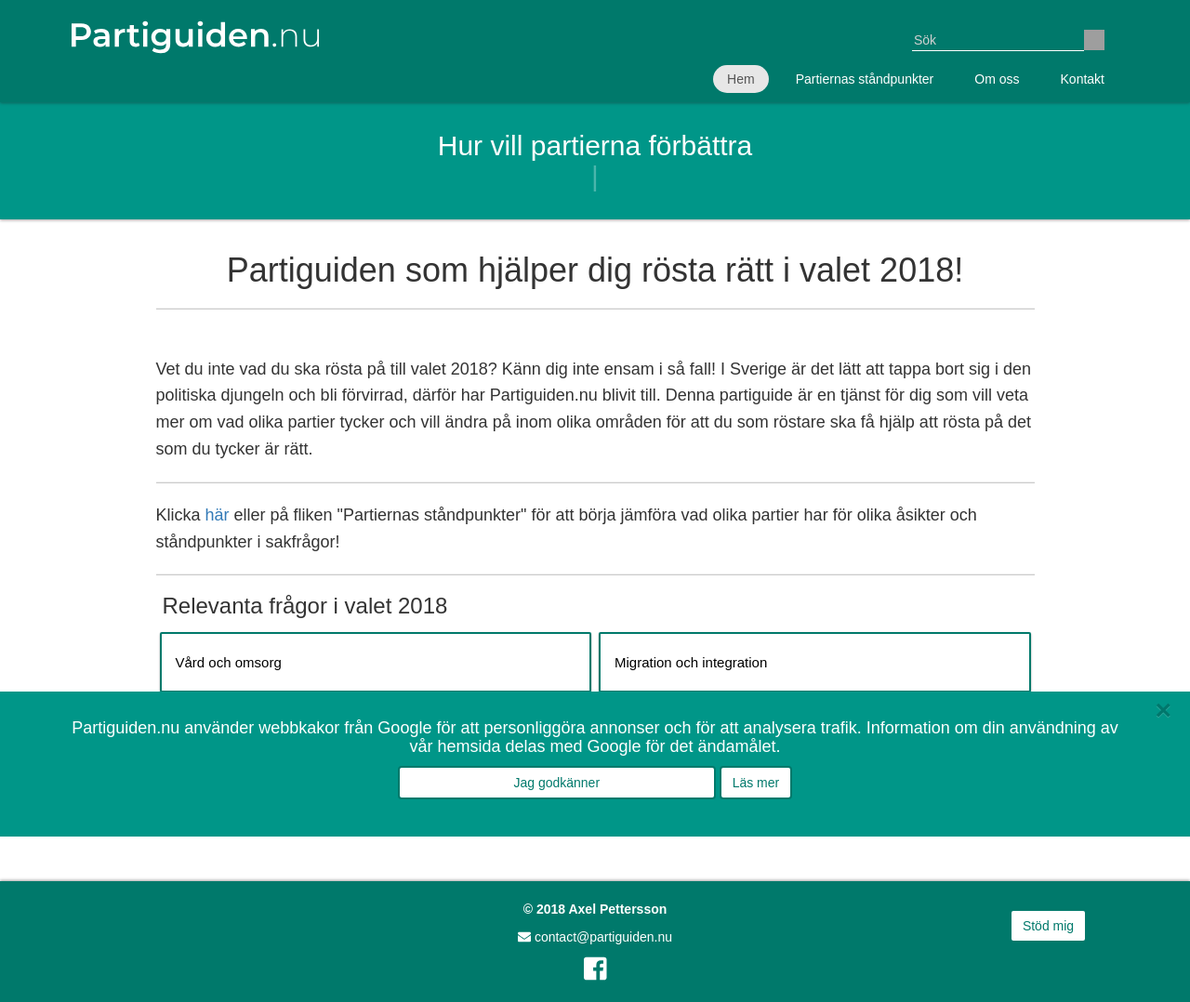
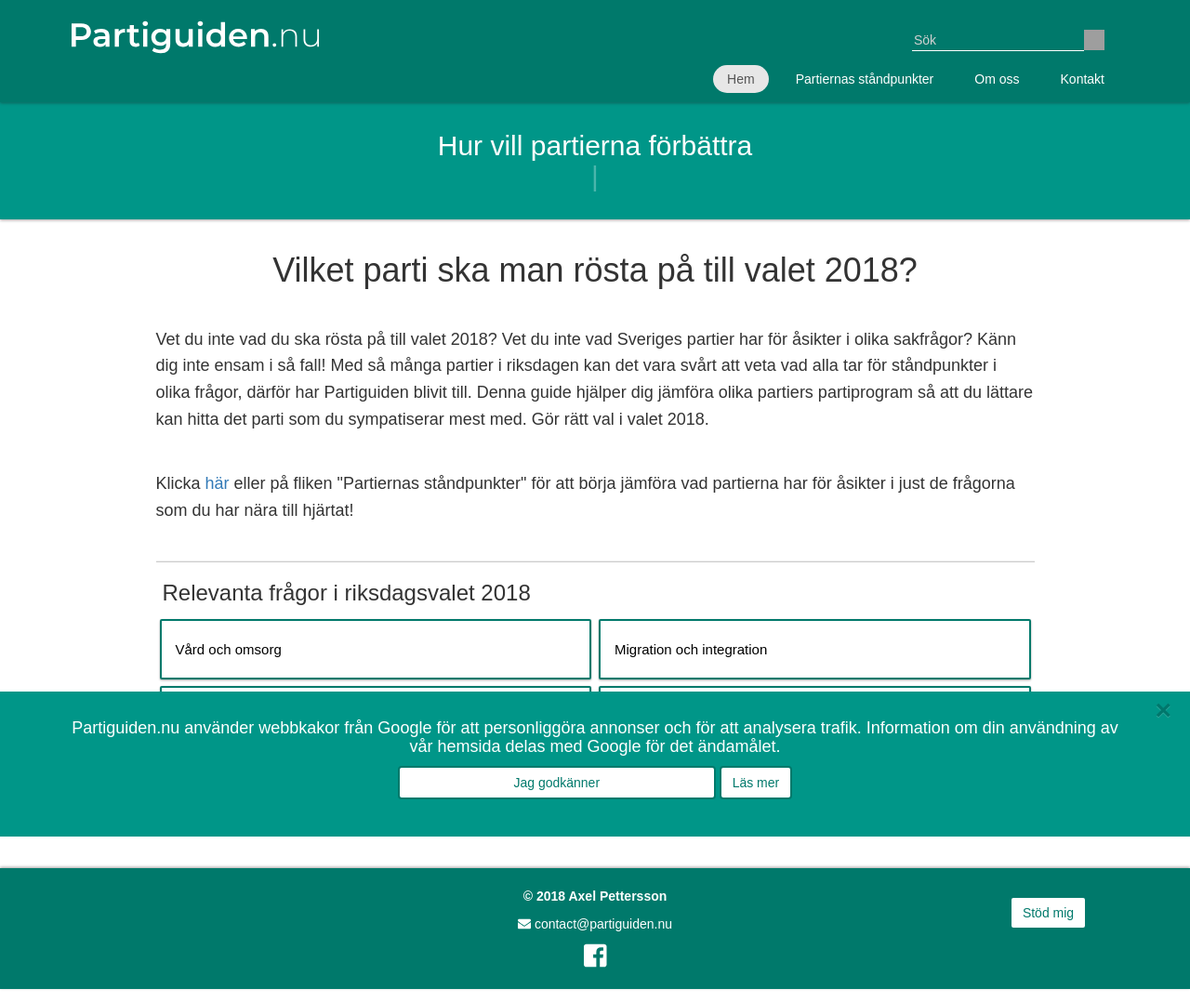
Before and after one commit to Ackuq/partiguiden.nu, a Jekyll site: the page built from index.md, in a window 1280 px wide. Shown: the whole page at 93% size. Built offline with Jekyll 4.4.1, drawn with Linux system fonts in a browser that asks for light colours; some web fonts are replaced; grey boxes are pictures that could not be loaded.

Commit message:
Better html structure

```diff
--- a/_layouts/default.html
+++ b/_layouts/default.html
@@ -14,7 +14,7 @@
     {% case page.title %}
         {% when "Partiguiden" %}
             <title>{{ page.title }} - Jämför partiernas politik</title>
-            <meta name="description" content="Hitta information om vad Sveriges partier tar för ståndpunkter sakfrågor så du kan jämföra och hitta det parti som du sympatiserar med mest. Rösta rätt 2018!">
+            <meta name="description" content="Vad tar Sveriges partier för ståndpunkter i sakfrågor? Här kan du jämföra och hitta det parti som du sympatiserar med mest så du kan rösta rätt i valet 2018!">
         {% when "Om oss" %}
             <title>{{ page.title }} | Partiguiden.nu</title>
             <meta name="description" content="Partiguiden.nu erbjuder en platform där du kan jämföra vad olika partier tycker i sakfrågor för att det ska bli lättare att hitta det parti du sympatiserar med mest.">
--- a/css/styles.scss
+++ b/css/styles.scss
@@ -61,6 +61,7 @@
 
 .contentText{
     line-height: 1.6;
+    margin: 40px 0;
 }
 .list-group-item{
     border-radius: 0 !important;
--- a/index.md
+++ b/index.md
@@ -4,45 +4,40 @@
 ---
 <div id="content" class="ptop-0">
   <div class="text-center" id="hemjumbotron">
-    <h2 class="noMargin"> Hur vill partierna förbättra <br>
-        <span class="element" id="typeText"></span>
-        <span class="typed-cursor"></span>
+      <h2 class="noMargin"> Hur vill partierna förbättra <br>
+          <span class="element" id="typeText"></span>
+          <span class="typed-cursor"></span>
       </h2>
-  </div>
-  <div class="container">
-    <div class="row">
-      <div class="col-sm-10 col-sm-offset-1">
-        <h1 class="boxTitle text-center mgtop-0">Partiguiden som hjälper dig rösta rätt i valet 2018!</h1>
-        <hr class="lineLarge w-100">
-          <h4 class="contentText">Vet du inte vad du ska rösta på till valet 2018? Känn dig inte ensam i så fall! I Sverige är det lätt att tappa bort sig i den politiska djungeln och bli förvirrad, därför har Partiguiden.nu blivit till. Denna partiguide är en tjänst för dig som vill veta mer om vad olika partier tycker och vill ändra på inom olika områden för att du som röstare ska få hjälp att rösta på det som du tycker är rätt.
-          </h4>
-        <hr class="lineLarge w-100">
-            <h4 class="contentText">Klicka <a href="/partiernas-standpunkter.html">här</a> eller på fliken "Partiernas ståndpunkter" för att börja jämföra vad olika partier har för olika åsikter och ståndpunkter i sakfrågor!</h4>
-        <hr class="lineLarge w-100">
-        </div>
-        <div class="col-sm-10 col-sm-offset-1">
-            <h3 class="relevant_questions mgtop-0">Relevanta frågor i valet 2018</h3>
-            <div class="list-group">
-                <div class="list-container">
-                  <a href="/amnen/vard-och-omsorg" class="listItem">Vård och omsorg</a>
-                </div>
-                <div class="list-container">
-                  <a href="/amnen/migration-och-integration" class="listItem">Migration och integration</a>
-                </div>
-                <div class="list-container">
-                  <a href="/amnen/skola" class="listItem">Skola och utbildning</a>
-                </div>
-                <div class="list-container">
-                  <a href="/amnen/miljo" class="listItem">Miljö och klimat</a>
-                </div>
-                <div class="list-container">
-                  <a href="/amnen/jamstalldhet-och-diskriminering" class="listItem">Jämställdhet och diskriminering</a>
-                </div>
-                <div class="list-container">
-                  <a href="/amnen/aldrepolitik" class="listItem">Äldrepolitik</a>
+    </div>
+    <div class="container">
+        <div class="row">
+            <div class="col-md-10 col-md-offset-1">
+      <h1 class="boxTitle text-center">Vilket parti ska man rösta på till valet 2018?</h1>
+      <h4 class="contentText">Vet du inte vad du ska rösta på till valet 2018? Vet du inte vad Sveriges partier har för åsikter i olika sakfrågor? Känn dig inte ensam i så fall! Med så många partier i riksdagen kan det vara svårt att veta vad alla tar för ståndpunkter i olika frågor, därför har Partiguiden blivit till. Denna guide hjälper dig jämföra olika partiers partiprogram så att du lättare kan hitta det parti som du sympatiserar mest med. Gör rätt val i valet 2018.</h4>
+      <h4 class="contentText">Klicka <a href="/partiernas-standpunkter.html">här</a> eller på fliken "Partiernas ståndpunkter" för att börja jämföra vad partierna har för åsikter i just de frågorna som du har nära till hjärtat!</h4>
+      <hr class="lineLarge w-100">
+      <h3 class="relevant_questions mgtop-0">Relevanta frågor i riksdagsvalet 2018</h3>
+      <div class="list-group">
+          <div class="list-container">
+                <a href="/amnen/vard-och-omsorg" class="listItem">Vård och omsorg</a>
+          </div>
+          <div class="list-container">
+              <a href="/amnen/migration-och-integration" class="listItem">Migration och integration</a>
+            </div>
+            <div class="list-container">
+                <a href="/amnen/skola" class="listItem">Skola och utbildning</a>
+            </div>
+            <div class="list-container">
+                <a href="/amnen/miljo" class="listItem">Miljö och klimat</a>
+            </div>
+            <div class="list-container">
+                <a href="/amnen/jamstalldhet-och-diskriminering" class="listItem">Jämställdhet och diskriminering</a>
+            </div>
+            <div class="list-container">
+                <a href="/amnen/aldrepolitik" class="listItem">Äldrepolitik</a>
+                    </div>
                 </div>
             </div>
         </div>
     </div>
-  </div>
 </div>
```
Also changed, not shown: kontakt.md (+9 -11 lines), om-oss.md (+4 -6 lines).
